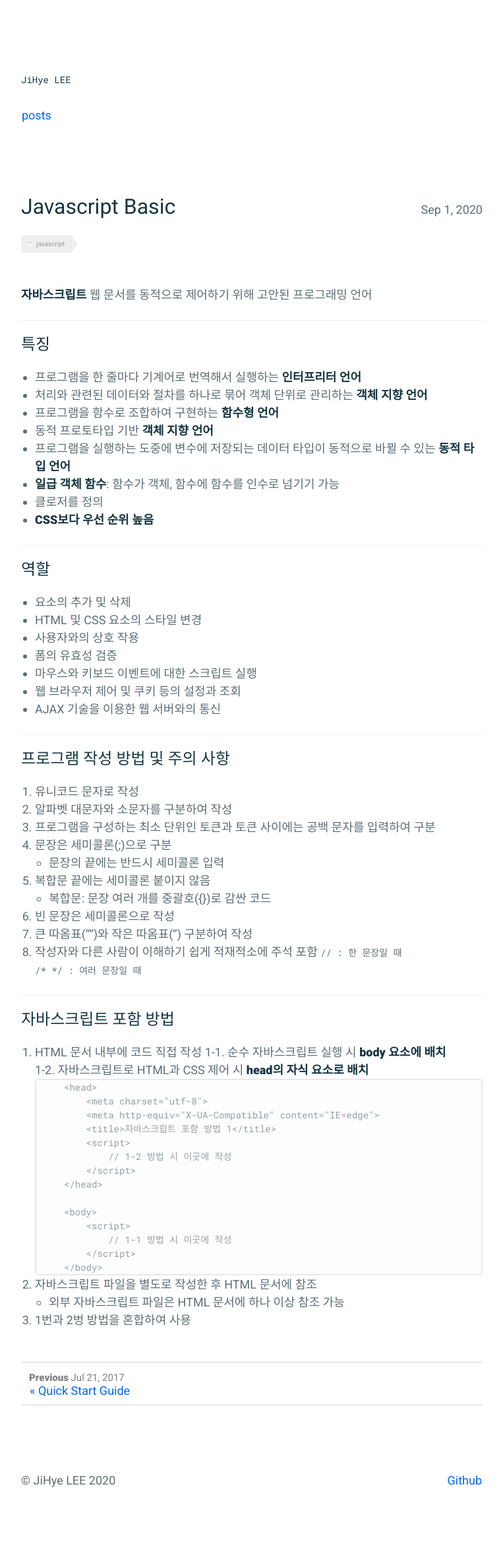
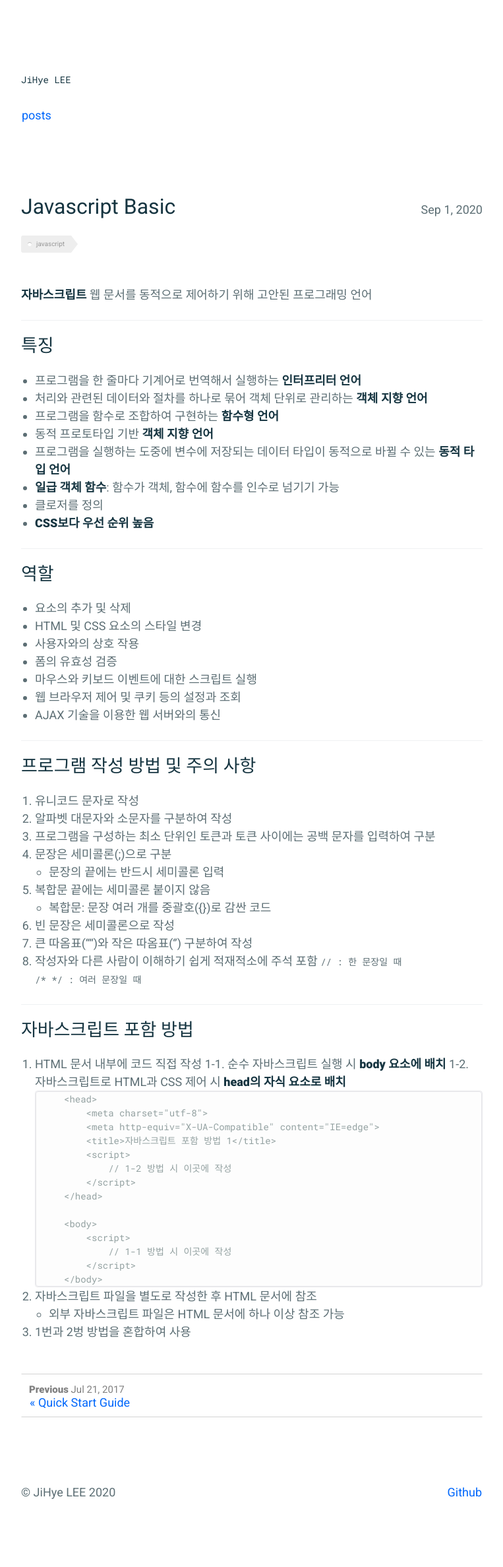
Before and after one commit to absolutelyfullycapable/absolutelyfullycapable.github.io, a Jekyll site: the page built from _posts/2020-09-01-javascript-basic.md, in a window 1280 px wide. Shown: the whole page at 66% size, without its empty margins (258-1021 px from the left). Built offline with Jekyll 4.4.1, drawn with Linux system fonts in a browser that asks for light colours.

````diff
--- a/_posts/2020-09-01-javascript-basic.md
+++ b/_posts/2020-09-01-javascript-basic.md
@@ -12,7 +12,7 @@ comments: false
 
 - - -
 
-## 특징
+# 특징
 - 프로그램을 한 줄마다 기계어로 번역해서 실행하는 **인터프리터 언어**
 - 처리와 관련된 데이터와 절차를 하나로 묶어 객체 단위로 관리하는 **객체 지향 언어**
 - 프로그램을 함수로 조합하여 구현하는 **함수형 언어**
@@ -24,7 +24,7 @@ comments: false
 
 - - -
 
-## 역할
+# 역할
 - 요소의 추가 및 삭제
 - HTML 및 CSS 요소의 스타일 변경
 - 사용자와의 상호 작용
@@ -35,7 +35,7 @@ comments: false
 
 - - -
 
-## 프로그램 작성 방법 및 주의 사항
+# 프로그램 작성 방법 및 주의 사항
 1. 유니코드 문자로 작성
 2. 알파벳 대문자와 소문자를 구분하여 작성
 3. 프로그램을 구성하는 최소 단위인 토큰과 토큰 사이에는 공백 문자를 입력하여 구분
@@ -46,16 +46,16 @@ comments: false
 6. 빈 문장은 세미콜론으로 작성
 7. 큰 따옴표("")와 작은 따옴표('') 구분하여 작성
 8. 작성자와 다른 사람이 이해하기 쉽게 적재적소에 주석 포함
-	`` // : 한 문장일 때 ``
-    <br>
-	`` /* */ : 여러 문장일 때 ``
+`` // : 한 문장일 때 ``
+<br>
+`` /* */ : 여러 문장일 때 ``
 
 - - -
 
-## 자바스크립트 포함 방법
+# 자바스크립트 포함 방법
 1. HTML 문서 내부에 코드 직접 작성
-	1-1. 순수 자바스크립트 실행 시 **body 요소에 배치** <br>
-    1-2. 자바스크립트로 HTML과 CSS 제어 시 **head의 자식 요소로 배치**
+1-1. 순수 자바스크립트 실행 시 **body 요소에 배치**
+1-2. 자바스크립트로 HTML과 CSS 제어 시 **head의 자식 요소로 배치**
 
     ```
         <head>
````
